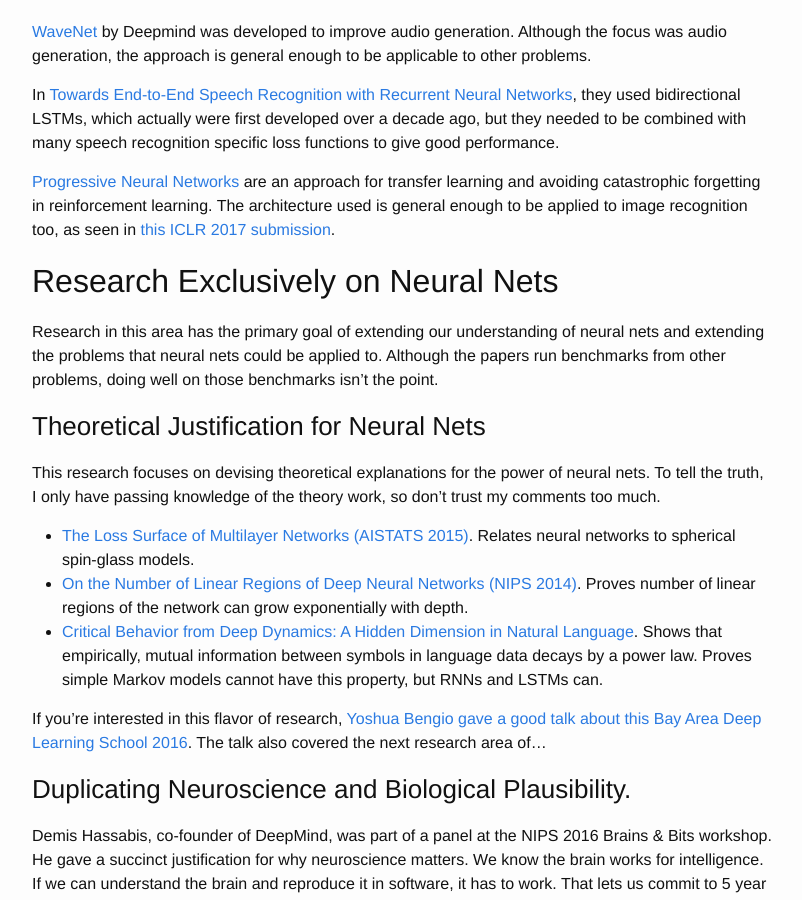
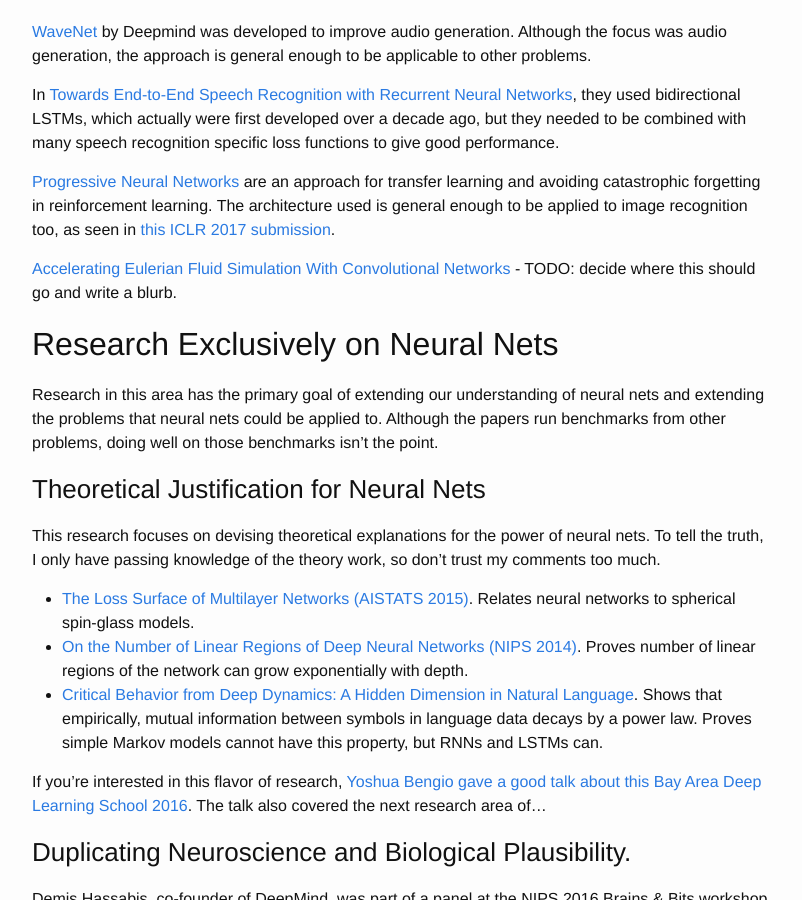
Before and after one commit to alexirpan/alexirpan.github.io, a Jekyll site: the page built from _posts/2016-12-17-dl-philosophy.markdown, in a window 1280 px wide and 900 px high, scrolled down 14003 px. Shown: the whole window, without its empty margins (238-1040 px from the left). Built offline with Jekyll 4.4.1, drawn with Linux system fonts in a browser that asks for light colours.

Commit message:
Remembered a paper I should have in this post.

```diff
--- a/_posts/2016-12-17-dl-philosophy.markdown
+++ b/_posts/2016-12-17-dl-philosophy.markdown
@@ -630,6 +630,8 @@
 learning. The architecture used is general enough to be applied to image
 recognition too, as seen in [this ICLR 2017 submission](https://openreview.net/pdf?id=ryZqPN5xe).
 
+[Accelerating Eulerian Fluid Simulation With Convolutional Networks](https://arxiv.org/pdf/1607.03597.pdf) - TODO: decide
+where this should go and write a blurb.
 
 ## Research Exclusively on Neural Nets
 
```
